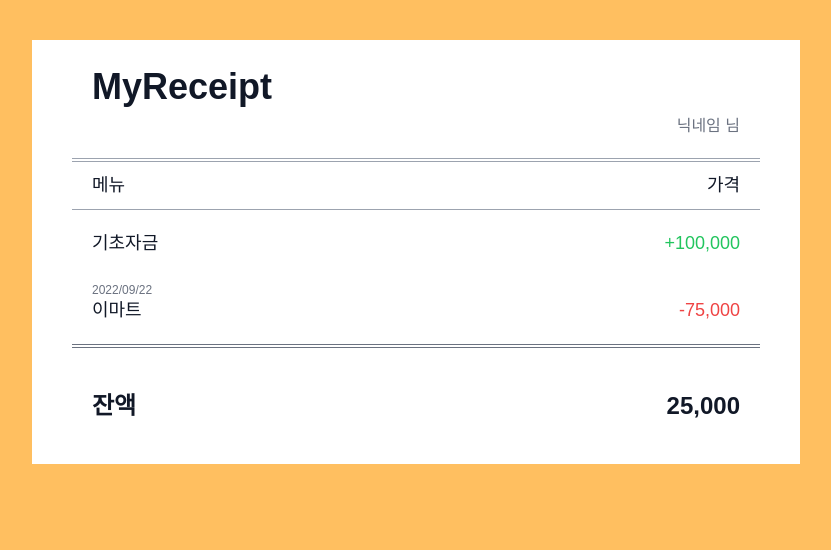
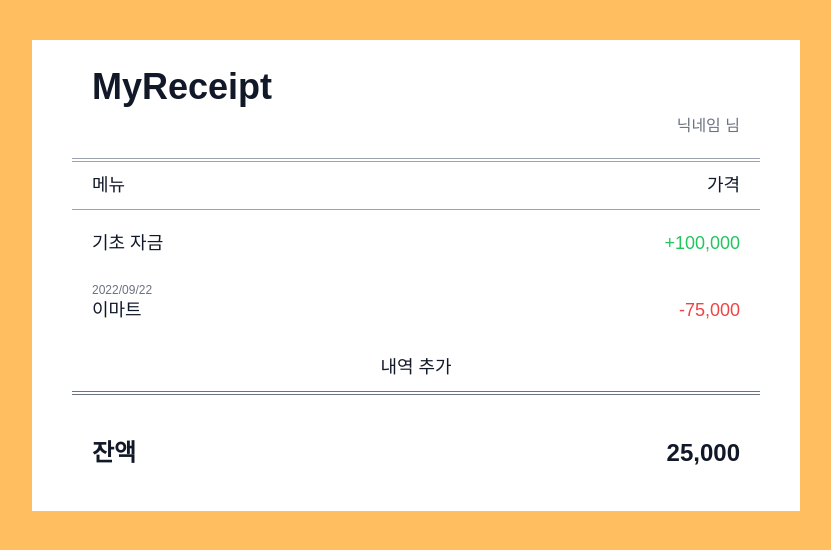
Before and after one commit to crewd/MyReceipt, a Next.js app: page / in a window 1280 px wide. Shown: the top 550 px of the page, without its empty margins (224-1055 px from the left). Built offline with nearby package versions, Linux system fonts and the light colour scheme.

Commit message:
feat: 내역 추가 버튼

```diff
--- a/pages/index.tsx
+++ b/pages/index.tsx
@@ -1,5 +1,6 @@
 import { GetServerSideProps } from 'next';
-import { useEffect, useRef, useState } from 'react';
+import Link from 'next/link';
+import { useEffect, useState } from 'react';
 import { useRecoilState } from 'recoil';
 import BreakDownCard from '../components/common/BreakDownCard';
 import { assetState } from '../utils/recoils/asset';
@@ -46,7 +47,6 @@ const MainPage = ({ data }: { data: Data }) => {
 
   const inputNumber = (e: React.ChangeEvent<HTMLInputElement>) => {
     const { value } = e.target;
-    // value의 값이 숫자가 아닐경우 빈문자열로 replace 해버림.
     const onlyNumber = value.replace(/[^0-9]/g, '');
     setBasicFunds(Number(onlyNumber));
   };
@@ -72,7 +72,7 @@ const MainPage = ({ data }: { data: Data }) => {
       </nav>
       <div>
         <button className="w-full" onClick={() => setMenuOpened(!menuOpened)}>
-          <BreakDownCard title="기초자금" price={asset.basicFunds} />
+          <BreakDownCard title="기초 자금" price={asset.basicFunds} />
         </button>
         {menuOpened && (
           <div className="p-[20px] flex justify-between bg-gray-100/80">
@@ -100,10 +100,15 @@ const MainPage = ({ data }: { data: Data }) => {
             price={consumption.price}
           />
         ))}
+        <div className="p-[10px] text-md text-center hover:bg-gray-100/80">
+          <Link href="/">
+            <a>내역 추가</a>
+          </Link>
+        </div>
       </div>
       <div className="px-[20px] py-[40px] border-double border-t-4 border-gray-500 flex justify-between">
         <h2 className="text-lg font-bold">잔액</h2>
-        <div className={`text-lg font-bold`}>{priceCalc().toLocaleString()}</div>
+        <h2 className={`text-lg font-bold`}>{priceCalc().toLocaleString()}</h2>
       </div>
     </div>
   );
```
